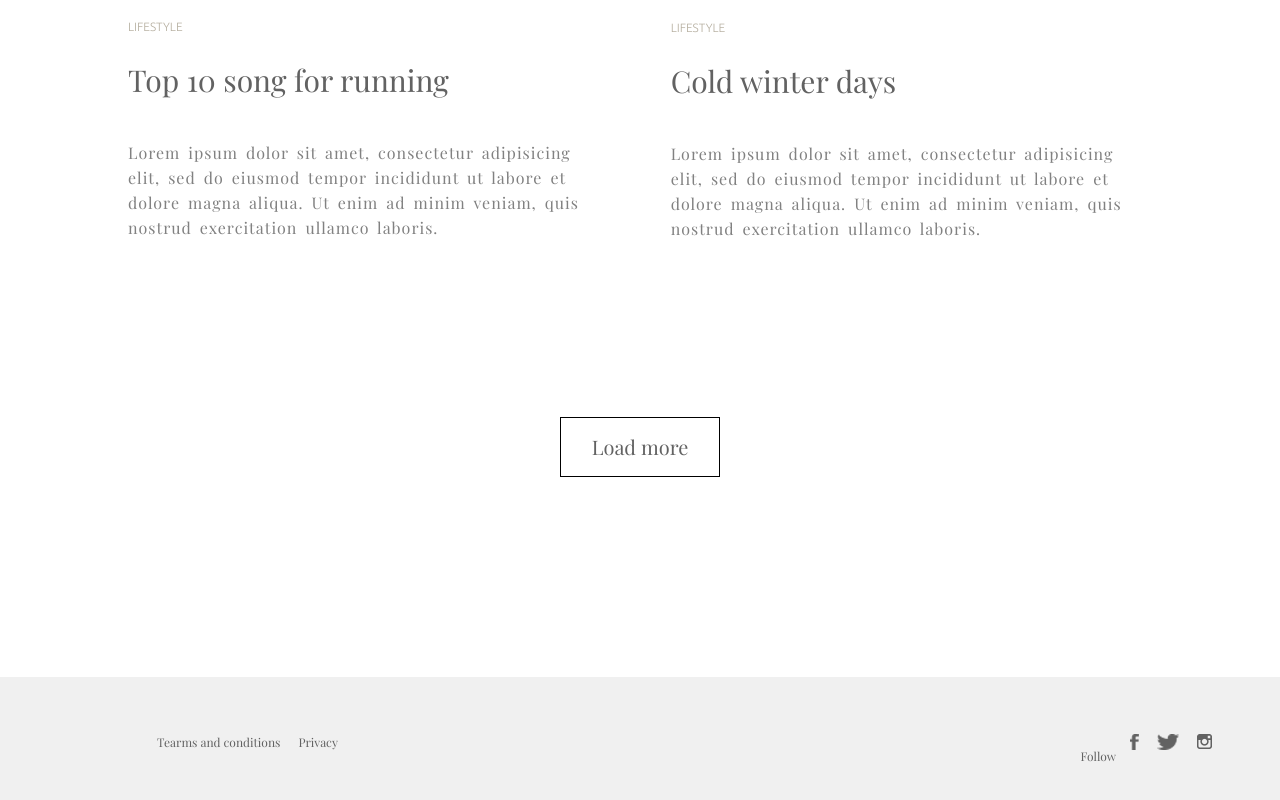
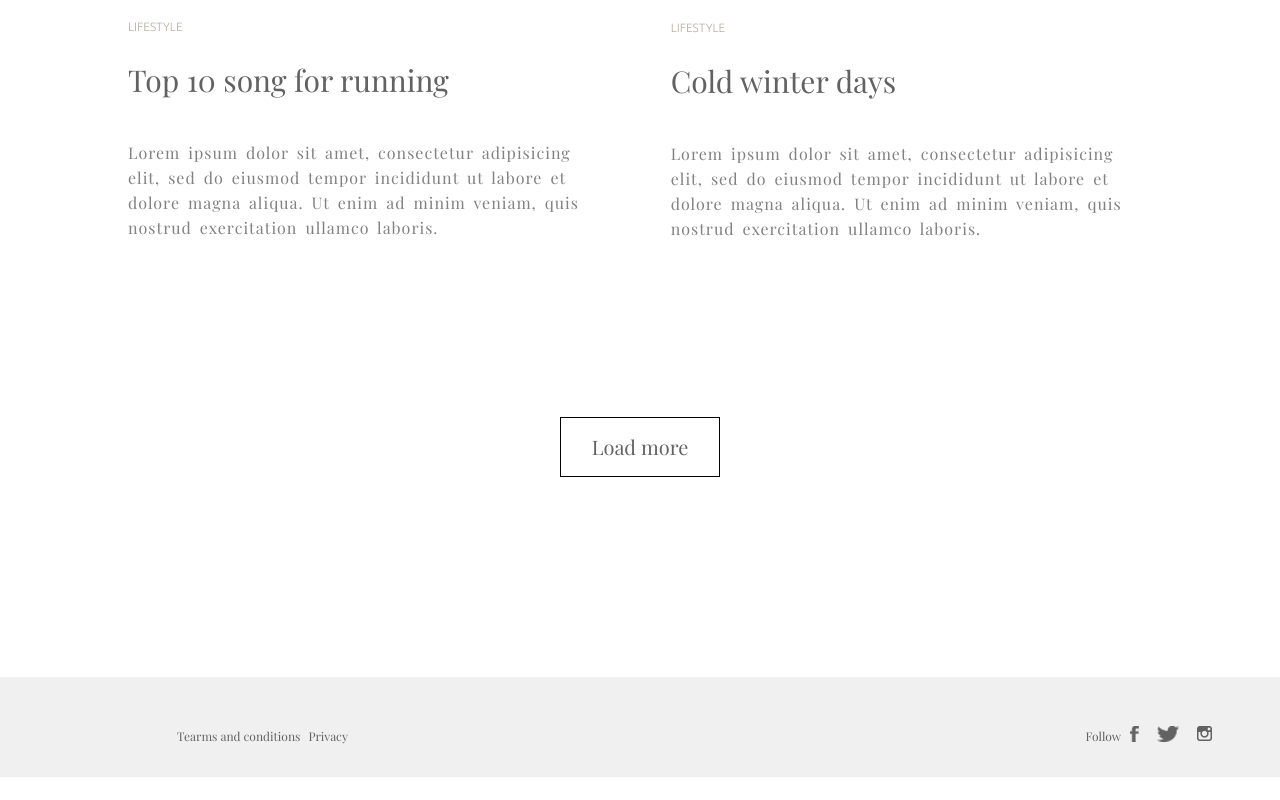
Before and after one commit to sajidifti/minimo, a plain HTML site: page index.html in a window 1280 px wide. Shown: the part 3273-4073 px from the top of the page. After the commit the page ends 4050 px from the top, so only its background shows below. Drawn offline with nearby package versions, Linux system fonts and the light colour scheme.

Commit message:
Update style.css

```diff
--- a/css/style.css
+++ b/css/style.css
@@ -225,7 +225,7 @@ footer{
 	font-size: 12px;
 }
 .tearms ul li a{
-	margin-right: 10px;
+	margin: -12px 0;
 	color: #626262;
 	display: inline-block;
 	text-decoration: none;
@@ -252,10 +252,10 @@ footer{
 
 }
 .follow{
-	margin: 20px 10px;
+	margin: -4x 17px;
 }
 .social ul li a{
-	margin-right: 10px;
+	margin: -8px 5px;
 	color: #626262;
 	display: inline-block;
 	text-decoration: none;
```
